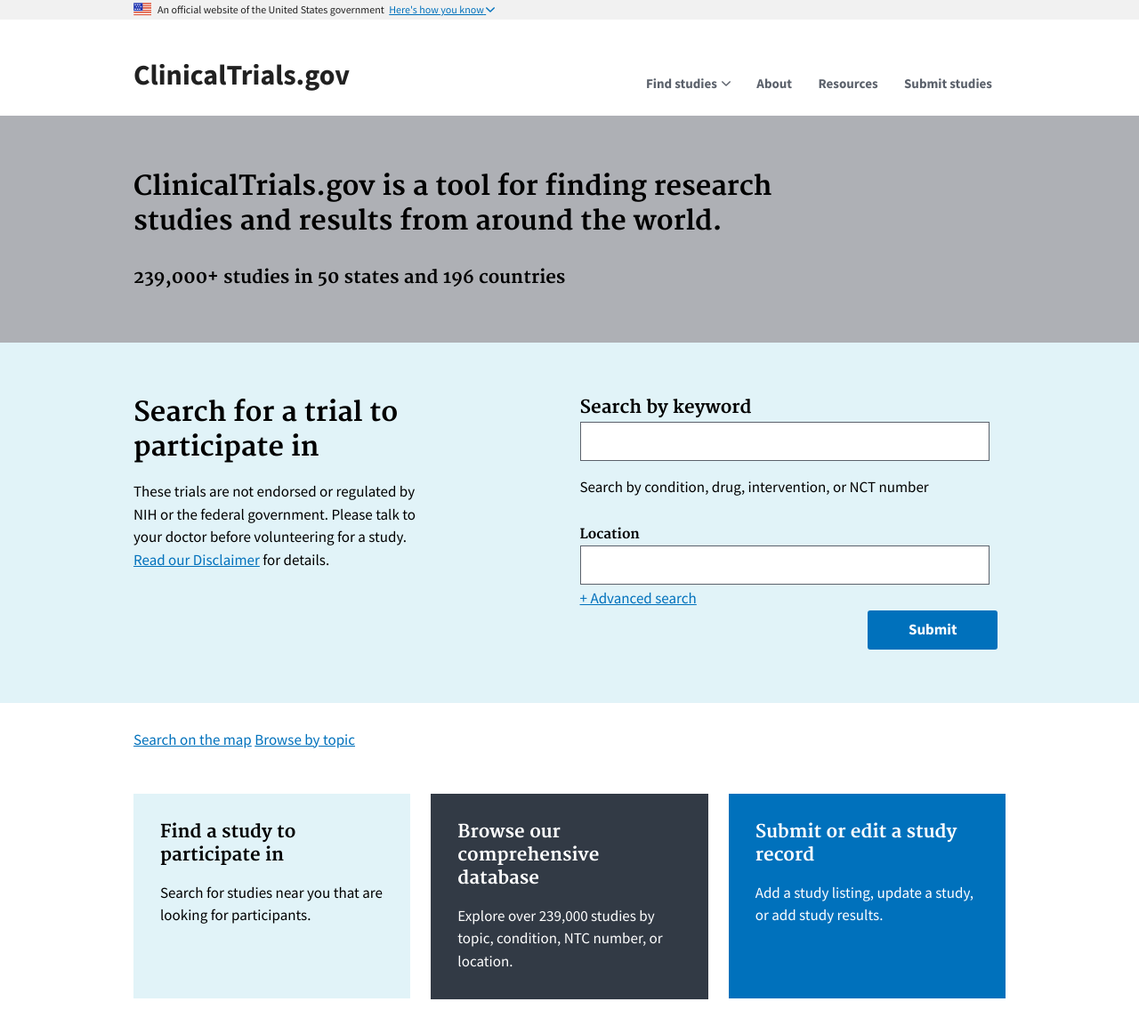
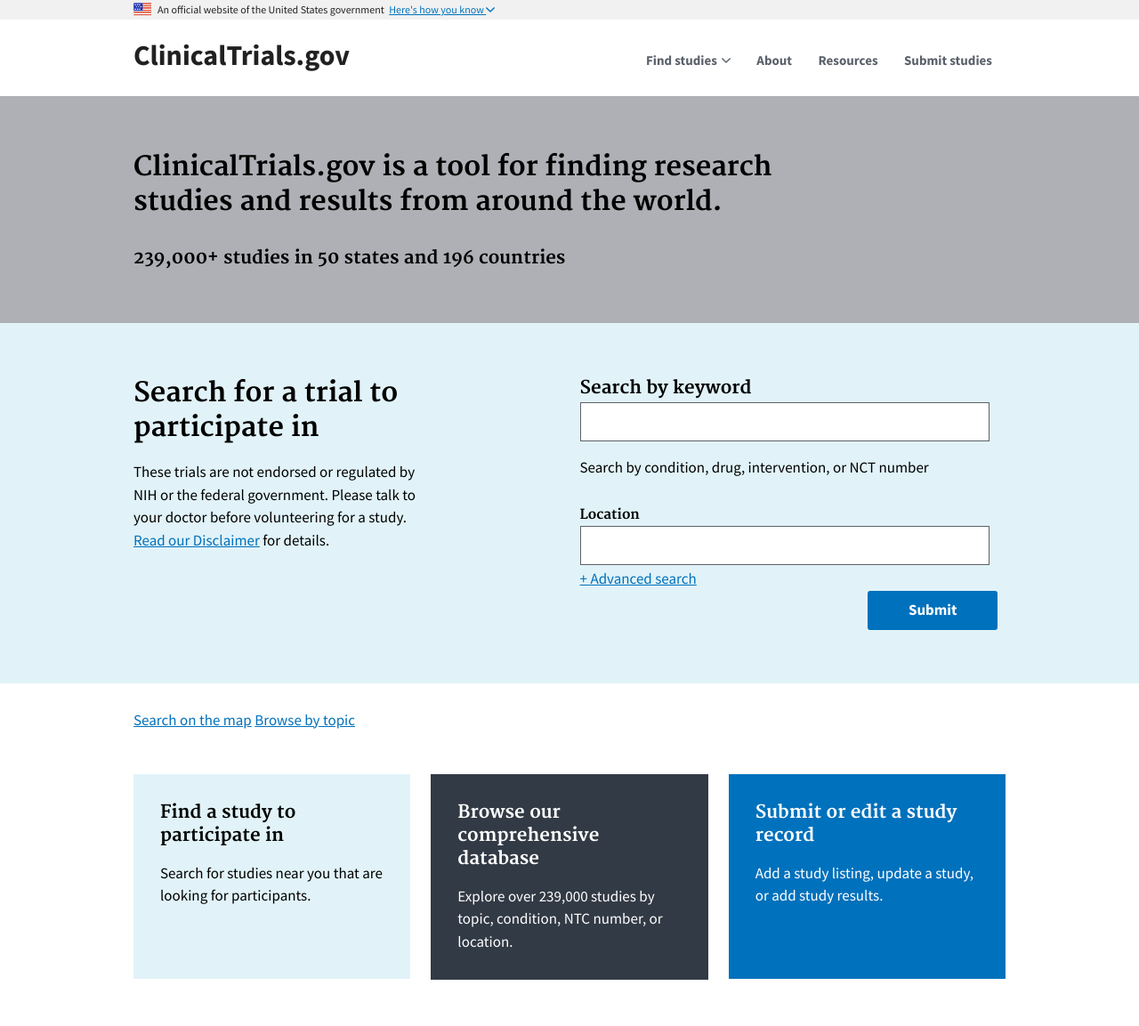
Before and after one commit to 18F/clinical-trials-prototype, a Jekyll site: the page built from index.md, in a window 1280 px wide. Shown: the whole page at 89% size. Built offline with Jekyll 4.4.1, drawn with Linux system fonts in a browser that asks for light colours; after the commit the page ends 1131 px from its top, so only the background shows below that.

Commit message:
Update nav width

```diff
--- a/_sass/_custom.scss
+++ b/_sass/_custom.scss
@@ -1,11 +1,23 @@
 // Navigation ------------ //
 
+
 .usa-logo-text {
-  @include media($medium-screen) {
+  @include media($nav-width) {
     font-size: 3.2rem;
   }
 }
 
+.usa-navbar {
+  @include media($nav-width) {
+    height: 81px;
+  }
+}
+
+.usa-nav {
+  @include media($nav-width) {
+    padding-top: 2.4rem;
+  }
+}
 // Hero ------------ //
 
 .hero {
--- a/assets/css/main.scss
+++ b/assets/css/main.scss
@@ -4,6 +4,8 @@
 
 $output-bourbon-deprecation-warnings: false !default;
 
+$nav-width: 770px;
+
 $font-path: '../uswds/fonts';
 $image-path: '../uswds/img';
 
```
